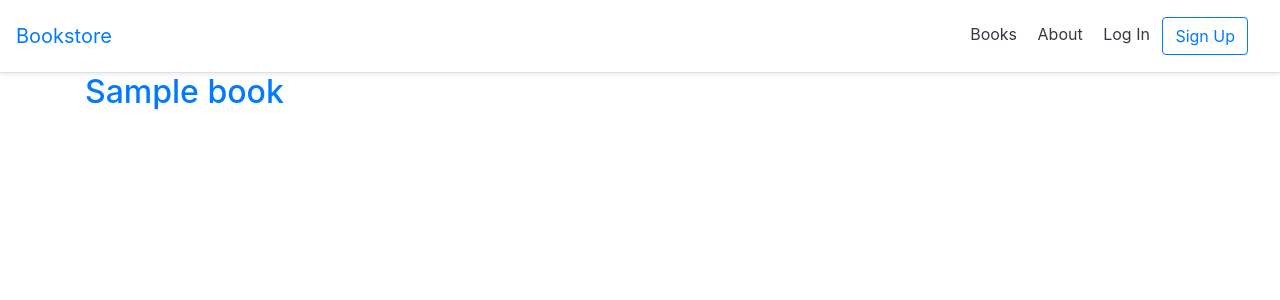
After one commit to studynotes2020/django-prof, a Django app: page /books/ in a window 1280 px wide. The commit adds this page. Shown: the top 300 px of the page. Run offline with Django 3.2, Linux system fonts and the light colour scheme; tables that the repository leaves empty hold one stand-in row (values such as "Sample post"); parts of the project's set-up code (start-up, migrations or seed data) failed here and were passed over; some libraries are stand-ins or nearby versions.

Commit message:
Chapter 10

```diff
--- /dev/null
+++ b/books/books/apps.py
@@ -0,0 +1,5 @@
+from django.apps import AppConfig
+
+
+class BooksConfig(AppConfig):
+    name = 'books'
--- /dev/null
+++ b/books/books/models.py
@@ -0,0 +1,20 @@
+import uuid
+from django.db import models
+from django.urls import reverse
+
+# Create your models here.
+class Book(models.Model):
+    id = models.UUIDField(
+        primary_key=True,
+        default=uuid.uuid4,
+        editable=False
+    )
+    title = models.CharField(max_length=200)
+    author = models.CharField(max_length=200)
+    price = models.DecimalField(max_digits=6, decimal_places=2)
+
+    def __str__(self):
+        return self.title
+
+    def get_absolute_url(self):  # new
+        return reverse('book_detail', args=[str(self.id)])
--- /dev/null
+++ b/books/books/urls.py
@@ -0,0 +1,8 @@
+# books/urls.py
+from django.urls import path
+from .views import BookListView, BookDetailView
+
+urlpatterns = [
+    path('', BookListView.as_view(), name='book_list'),
+    path('<uuid:pk>', BookDetailView.as_view(), name='book_detail'),
+]
--- /dev/null
+++ b/books/books/views.py
@@ -0,0 +1,15 @@
+from django.shortcuts import render
+from django.views.generic import ListView, DetailView
+from .models import Book
+
+# Create your views here.
+class BookListView(ListView):
+    model = Book
+    context_object_name = 'book_list'
+    template_name = 'books/book_list.html'
+
+
+class BookDetailView(DetailView):
+    model = Book
+    context_object_name = 'book'
+    template_name = 'books/book_detail.html'
--- a/books/config/settings.py
+++ b/books/config/settings.py
@@ -50,6 +50,7 @@ INSTALLED_APPS = [
     # Local
     'accounts',
     'pages',
+    'books',
 ]
 
 # django-allauth config
--- a/books/config/urls.py
+++ b/books/config/urls.py
@@ -18,7 +18,9 @@ from django.urls import path, include
 
 urlpatterns = [
     path('admin/', admin.site.urls),
-    # path('accounts/', include('django.contrib.auth.urls')),
+    # User management
     path('accounts/', include('allauth.urls')),
+    # Local apps
     path('', include('pages.urls')),
+    path('books/', include('books.urls')),
 ]
--- a/books/templates/_base.html
+++ b/books/templates/_base.html
@@ -15,6 +15,7 @@
         <div class="d-flex flex-column flex-md-row align-items-center p-3 px-md-4mb-3 bg-white border-bottom shadow-sm">
         <a href="{% url 'home' %}" class="navbar-brand my-0 mr-md-auto font-weight-normal">Bookstore</a>
         <nav class="my-2 my-md-0 mr-md-3">
+            <a class="p-2 text-dark" href="{% url 'book_list' %}">Books</a>
             <a class="p-2 text-dark" href="{% url 'about' %}">About</a>
             {% if user.is_authenticated %}
                 <a class="p-2 text-dark" href="{% url 'account_logout' %}">Log Out</a>
--- /dev/null
+++ b/books/templates/books/book_list.html
@@ -0,0 +1,12 @@
+<!-- templates/books/book_list.html -->
+{% extends '_base.html' %}
+
+{% block title %}Books{% endblock title %}
+
+{% block content %}
+    {% for book in book_list %}
+        <div>
+            <h2><a href="{{ book.get_absolute_url }}">{{ book.title }}</a></h2>
+        </div>
+    {% endfor %}
+{% endblock content %}
```
Also changed, not shown: books/books/admin.py (added, +8 -0 lines), books/books/tests.py (added, +32 -0 lines), books/templates/books/book_detail.html (added, +12 -0 lines), books/books/__init__.py (added), books/books/migrations/0001_initial.py (added), books/books/migrations/__init__.py (added).
